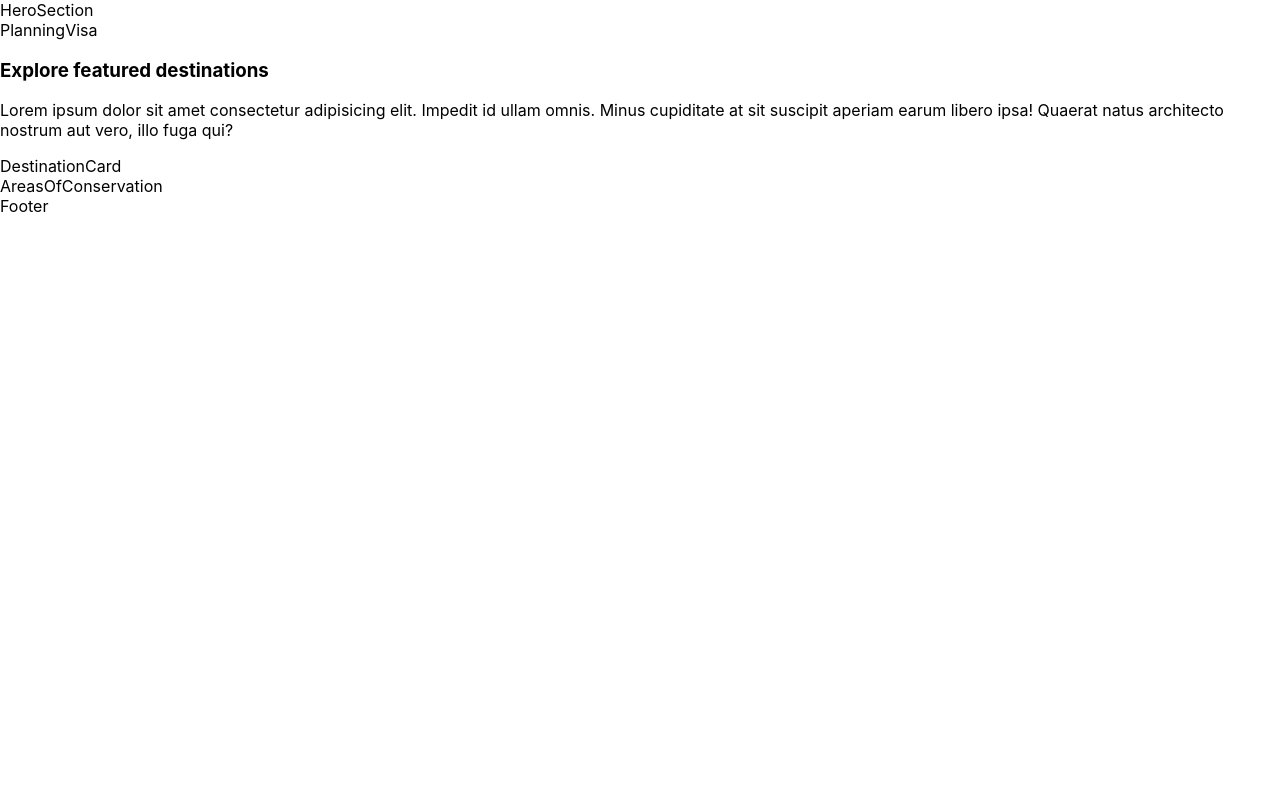
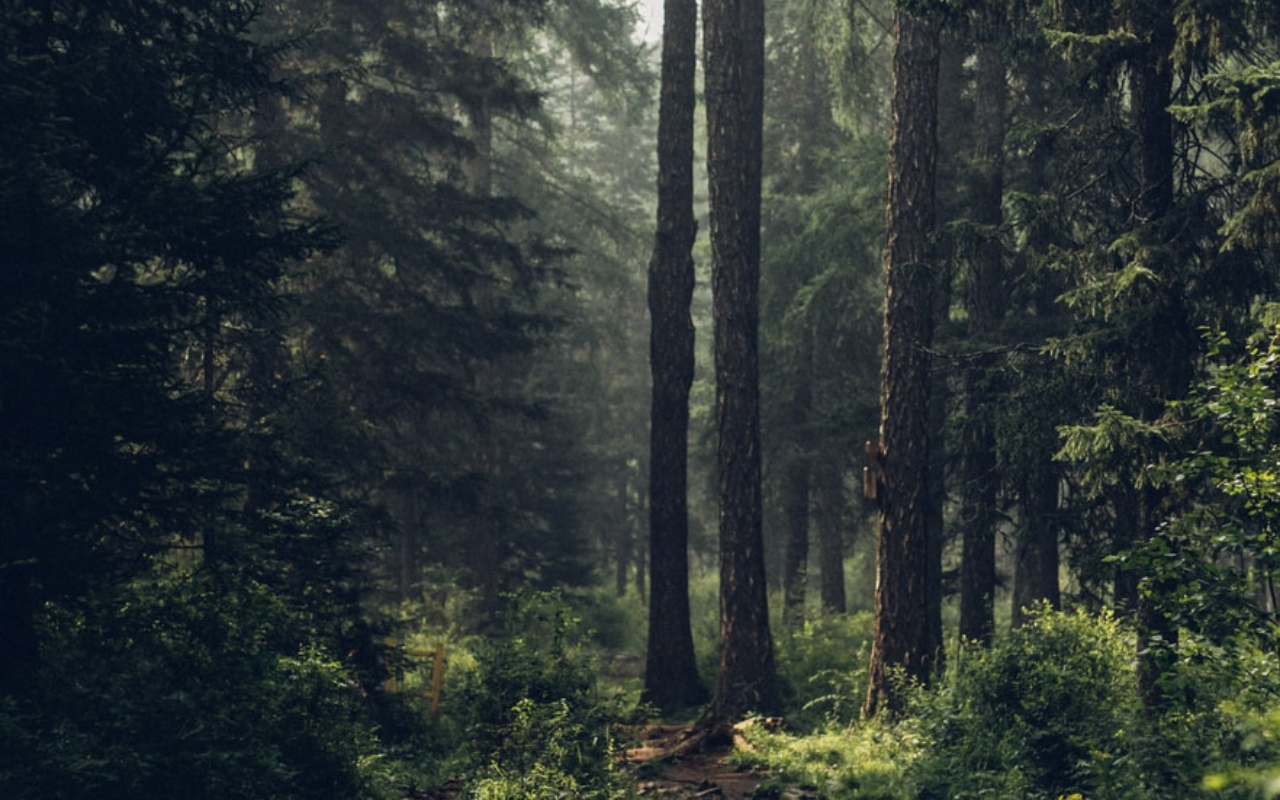
Before and after one commit to EngrAhmadUmar/landing-page, a Next.js app: page /main in a window 1280 px wide. Built offline with nearby package versions, Linux system fonts and the light colour scheme.

Commit message:
Style main page featured destinations with static data

```diff
--- a/src/Components/MainPageComponents/DestinationCard.jsx
+++ b/src/Components/MainPageComponents/DestinationCard.jsx
@@ -1,7 +1,21 @@
 import React from "react";
+import Image from 'next/image';
+import destinationPic from '../../../public/sample-pic.jpeg';
 
 const DestinationCard = () => {
-  return <div>DestinationCard</div>;
+  return <div className="relative h-[100vh] w-full">
+    <Image
+      className="rounded"
+      layout='fill'
+      objectFit='cover'
+      src={destinationPic} />
+    <div className="text-left absolute top-5 left-5">
+      <h3 className="text-2xl font-bold xl:text-4xl">Explore featured destinations</h3>
+      <p className="mt-4 leading-loose text-[1rem] lg:text-[1.2rem] xl:text-[1.5rem]">
+        Lorem ipsum dolor sit amet consectetur adipisicing elit. Impedit id ullam omnis. Minus cupiditate at sit suscipit aperiam earum libero ipsa! Quaerat natus architecto nostrum aut vero, illo fuga qui?
+      </p>
+    </div>
+  </div>;
 };
 
 export default DestinationCard;
--- a/src/Components/MainPageComponents/FeaturedDestinations.jsx
+++ b/src/Components/MainPageComponents/FeaturedDestinations.jsx
@@ -2,20 +2,25 @@ import React from "react";
 import DestinationCard from "./DestinationCard";
 
 const FeaturedDestinations = () => {
-  return <div className="bg-[#000107] font-syne text-white">
-    <div className="mt-[1rem] text-center">
-      <div className="max-w-[90vw]">
-        <h3 className="text-3xl md:text-4xl lg:text-5xl text-[#418D89] font-semibold">Explore featured destinations</h3>
+  return <div className="bg-[#000107] font-syne flex justify-center text-center text-white">
+    <div className="mt-[1rem] max-w-[90vw]">
+      <div className="">
+        <h3 className="text-3xl lg:text-4xl xl:text-6xl text-[#418D89] font-semibold">Explore featured destinations</h3>
       </div>
-      <p className="mt-4 px-4 leading-loose text-[1rem] md:text-[1rem] lg:text-[1.3rem] lg:px-[4rem]">
+      <p className="mt-2 leading-loose text-[1rem] lg:text-[1.2rem] xl:text-[2rem] ">
         Lorem ipsum dolor sit amet consectetur adipisicing elit. Impedit id ullam omnis. Minus cupiditate at sit suscipit aperiam earum libero ipsa! Quaerat natus architecto nostrum aut vero, illo fuga qui?
       </p>
 
-      <div className="grid grid-cols-2 md:grid-cols-3">
-        <DestinationCard />
+      <div className="grid grid-cols-1 p-2 gap-6 md:grid-cols-2">
+      {destinations.map(destination => {
+        return <DestinationCard />
+      })}
       </div>
     </div>
   </div>;
 };
 
+let destinations = [1,2,3,4,5]
+
+
 export default FeaturedDestinations;
```
Also changed, not shown: public/sample-pic.jpeg (added).
